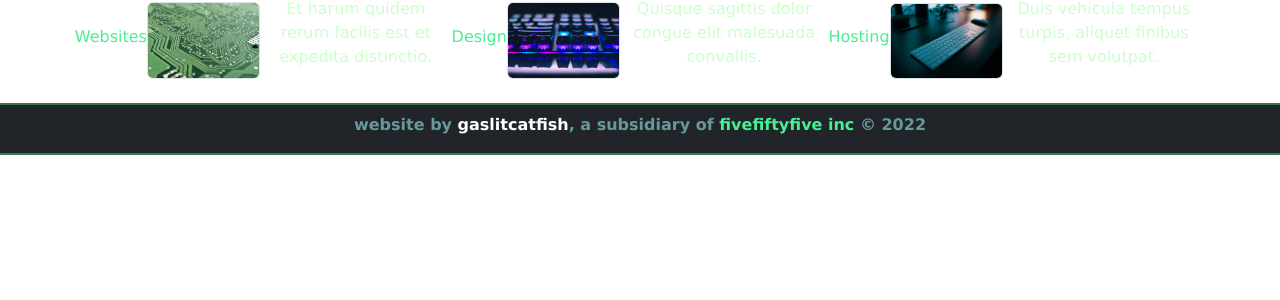
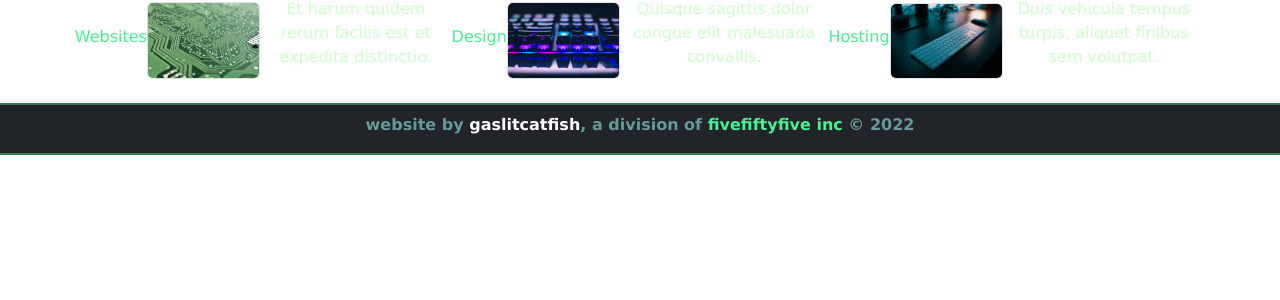
Before and after one commit to waxx567/working-folder, a Flask app: page / in a window 1280 px wide. Shown: the part 319-619 px from the top of the page. Run offline with Flask 2, Linux system fonts and the light colour scheme.

Commit message:
Update layout.html

```diff
--- a/templates/layout.html
+++ b/templates/layout.html
@@ -124,7 +124,7 @@
             <strong
               >website by<span style="color: white">
                 {{ client_1 }}{{ client_2 }}</span
-              >, a subsidiary of
+              >, a division of
               <a href="/"
                 ><span class="font-color-bright">{{ builder }}</span></a
               >
```
